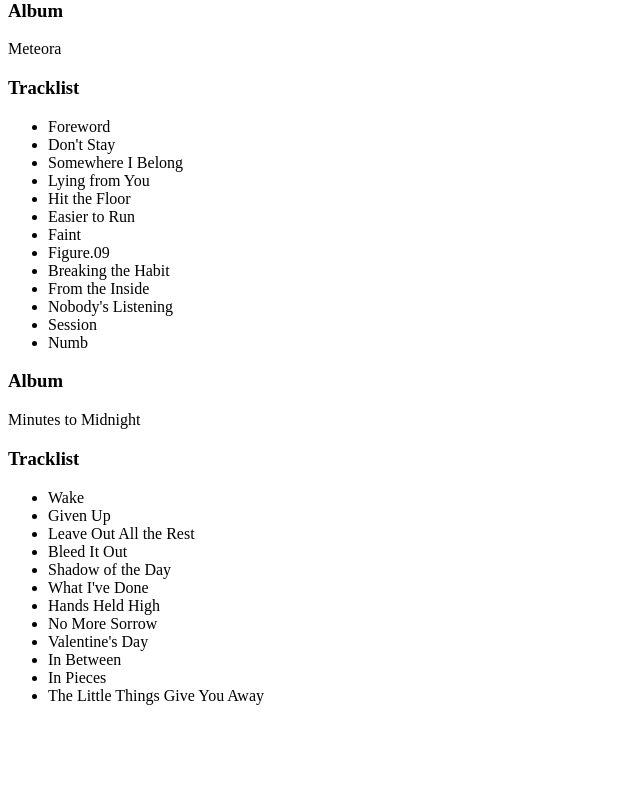
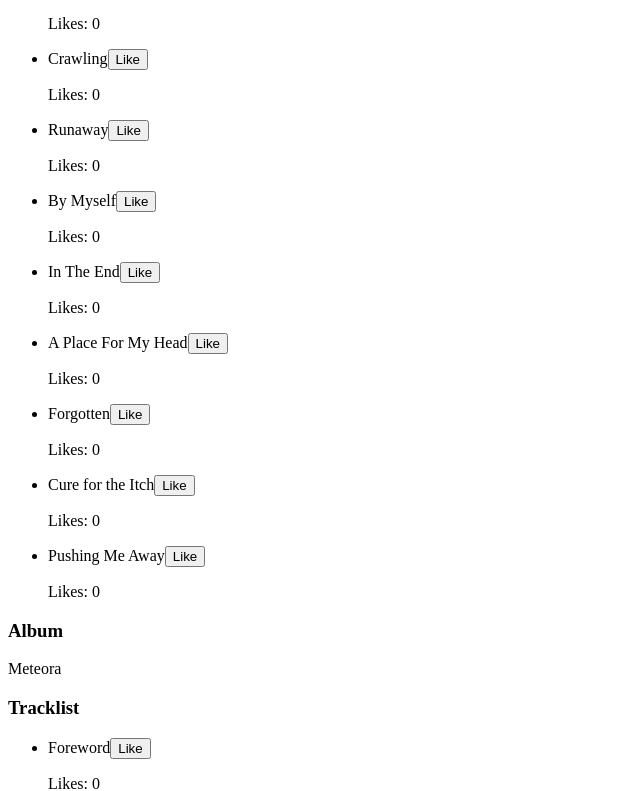
Before and after one commit to matt-b1/music-app, a React (Create React App) app: page / in a window 1280 px wide. Shown: the part 492-1283 px from the top of the page, without its empty margins (0-640 px from the left). Before the commit the page ends 1213 px from the top, so only its background shows below. Built offline with nearby package versions, Linux system fonts and the light colour scheme.

Commit message:
add a like counter for each track and disables corresponding button

```diff
--- a/src/App.js
+++ b/src/App.js
@@ -5,7 +5,7 @@
 const App = () => {
     const artistName = 'Linkin Park';
     const artistGenres = ['Alternative rock', 'Nu metal', 'Alternative metal', 'Rap rock', 'Electronic rock', 'Pop rock'];
-    const artistAlbums = ['Hybrid Theory', 'Meteora', 'Minutes to Midnight']
+    const artistAlbums = ['Hybrid Theory', 'Meteora', 'Minutes to Midnight'];
     const artist = <Artist name={artistName} genres={artistGenres.join(', ')} albums={artistAlbums.join(', ')}/>
     const album = Album(artistAlbums);
     return (
--- a/src/Components/Album.js
+++ b/src/Components/Album.js
@@ -1,19 +1,20 @@
-import React from 'react';
+import React, { useState } from 'react';
+import Track from './Track.js';
 
 const Album = (props) => {
+    const hybridtheorySongs = ['Papercut', 'One Step Closer', 'With You', 'Points of Authority', 'Crawling', 'Runaway', 'By Myself', 'In The End', 'A Place For My Head', 'Forgotten', 'Cure for the Itch', 'Pushing Me Away'];
+    const meteoraSongs = ['Foreword', 'Don\'t Stay', 'Somewhere I Belong', 'Lying from You', 'Hit the Floor', 'Easier to Run', 'Faint', 'Figure.09', 'Breaking the Habit', 'From the Inside', 'Nobody\'s Listening', 'Session', 'Numb'];
+    const mtmSongs = ['Wake', 'Given Up', 'Leave Out All the Rest', 'Bleed It Out', 'Shadow of the Day', 'What I\'ve Done', 'Hands Held High', 'No More Sorrow', 'Valentine\'s Day', 'In Between', 'In Pieces', 'The Little Things Give You Away'];
+    let songList;
     const albumList = props.map((album) => {
-        const hybridtheorySongs = ['Papercut', 'One Step Closer', 'With You', 'Points of Authority', 'Crawling', 'Runaway', 'By Myself', 'In The End', 'A Place For My Head', 'Forgotten', 'Cure for the Itch', 'Pushing Me Away'];
-        const meteoraSongs = ['Foreword', 'Don\'t Stay', 'Somewhere I Belong', 'Lying from You', 'Hit the Floor', 'Easier to Run', 'Faint', 'Figure.09', 'Breaking the Habit', 'From the Inside', 'Nobody\'s Listening', 'Session', 'Numb'];
-        const mtmSongs = ['Wake', 'Given Up', 'Leave Out All the Rest', 'Bleed It Out', 'Shadow of the Day', 'What I\'ve Done', 'Hands Held High', 'No More Sorrow', 'Valentine\'s Day', 'In Between', 'In Pieces', 'The Little Things Give You Away'];
-        let songList;
         if (album === 'Hybrid Theory') {
-            songList = hybridtheorySongs.map((song) => <li key={song}>{song}</li>)
+            songList = hybridtheorySongs.map((song) => <Track name={song}/>)
         }
         else if (album === 'Meteora') {
-            songList = meteoraSongs.map((song) => <li key={song}>{song}</li>)
+            songList = meteoraSongs.map((song) => <Track name={song}/>)
         }
         else if (album === 'Minutes to Midnight') {
-            songList = mtmSongs.map((song) => <li key={song}>{song}</li>)
+            songList = mtmSongs.map((song) => <Track name={song}/>)
         }
         return (
             <>
--- /dev/null
+++ b/src/Components/Track.js
@@ -0,0 +1,19 @@
+import React, { useState } from 'react';
+
+const Track = props => {
+    const [ likes, setLikes ] = useState(0);
+    const increaseLikes = () => setLikes(prevState => prevState + 1);
+    const [ disable, setDisable ] = useState(false);
+    const clicked = () => setDisable(true);
+    return (
+        <li key={props.name}> {props.name}
+            <button onClick={() => {
+                increaseLikes();
+                clicked();
+            }} disabled={disable}>Like</button>
+            <p>Likes: {likes} </p>
+        </li>
+    )
+}
+
+export default Track;
```
